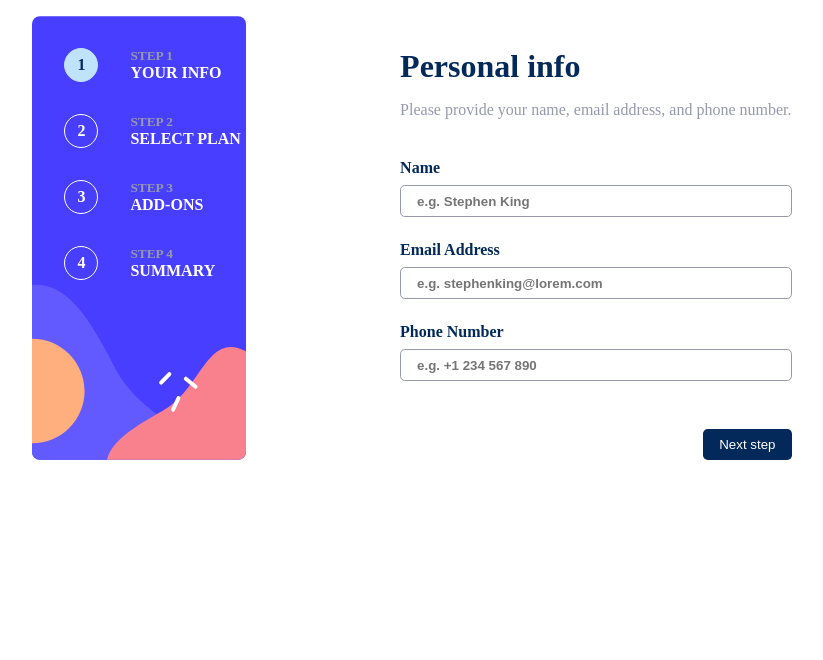
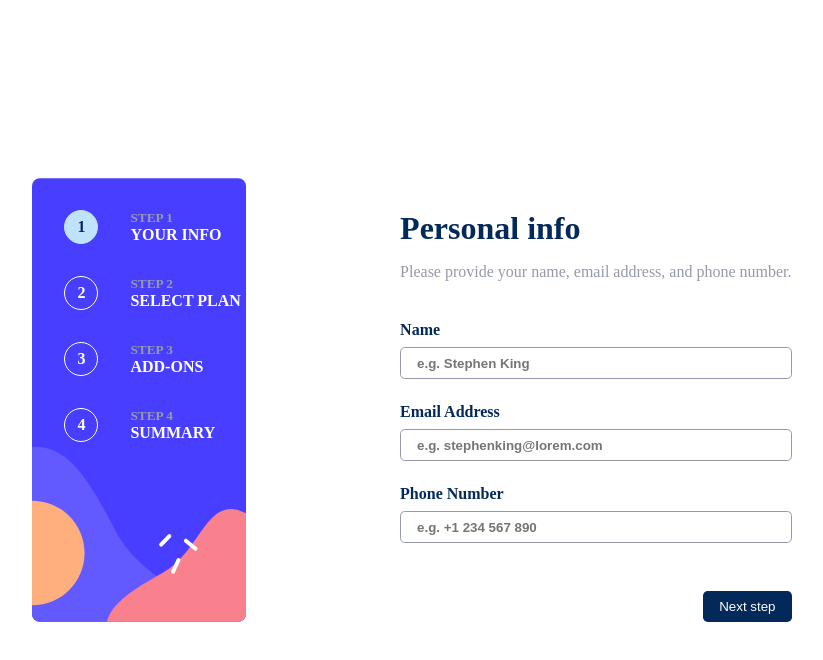
Before and after one commit to webifyCode/mymultistepform, a React (Vite) app: page / in a window 1280 px wide. Shown: the top 660 px of the page, without its empty margins (148-971 px from the left). Built offline with nearby package versions, Linux system fonts and the light colour scheme.

Commit message:
probably final

```diff
--- a/src/index.css
+++ b/src/index.css
@@ -9,12 +9,15 @@ body {
   display: flex;
   justify-content: center;
   align-items: center;
+  height: 100vh;
 }
 
 .form-container {
   padding: 1rem;
   display: grid;
   grid-template-columns: 2fr 3fr;
+  background-color: white;
+  border-radius: 0.5rem;
 }
 
 form {
```
